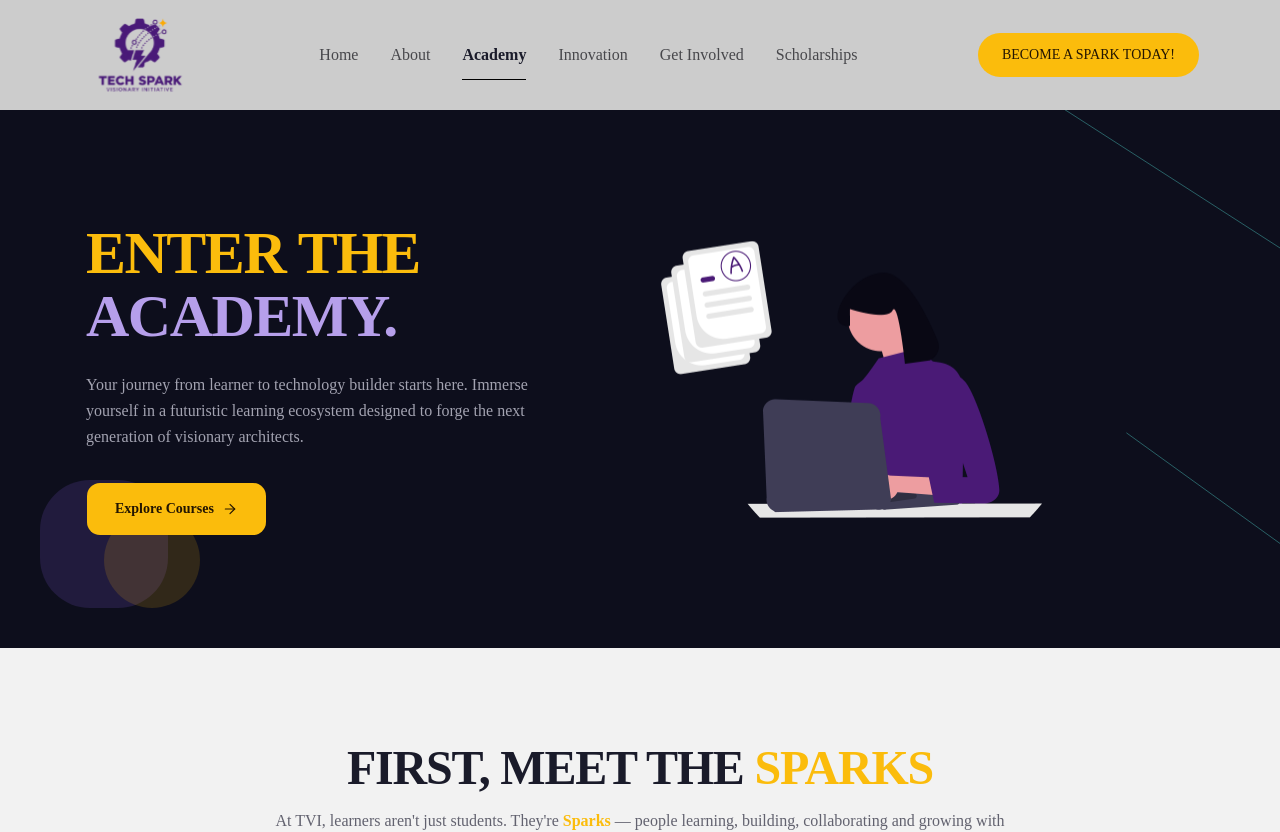
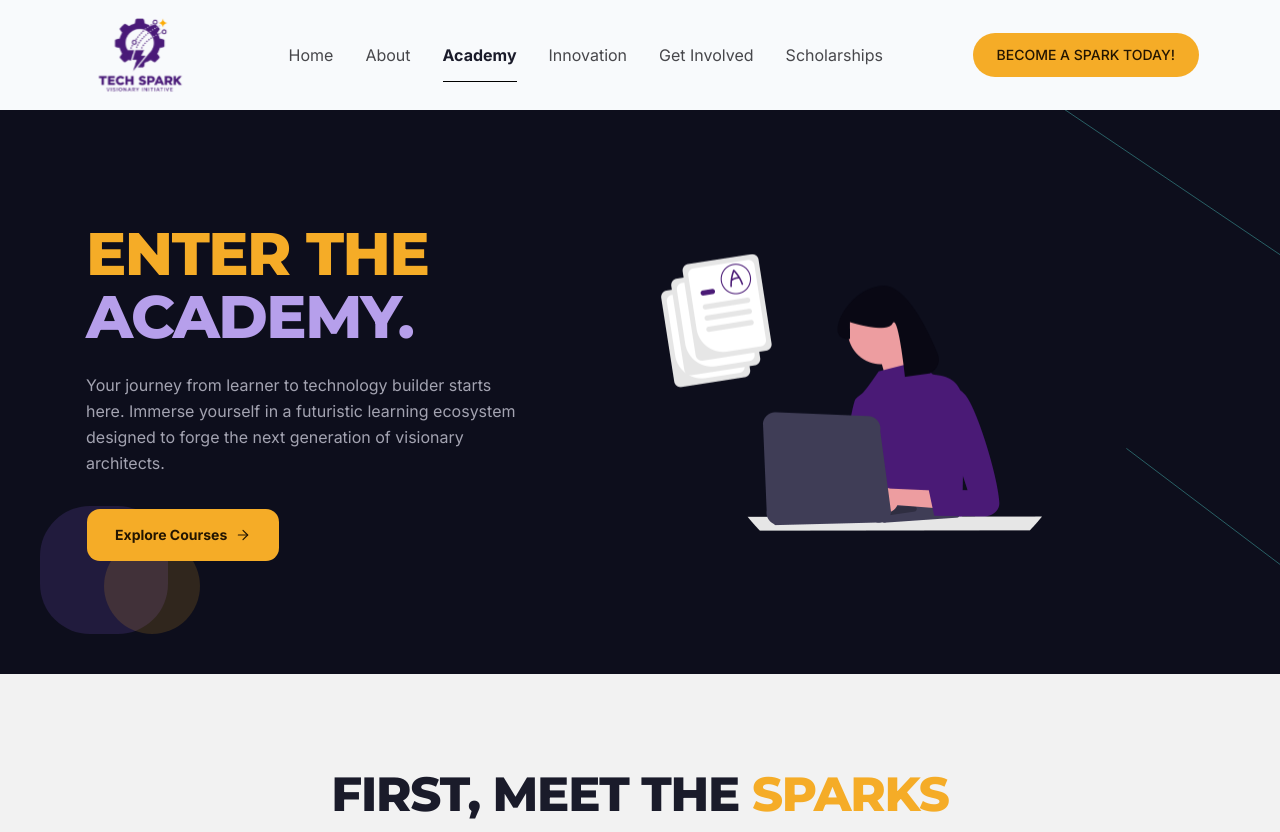
Before and after one commit to Chioma-Okeke/The-Tech-Spark-Initiative, a Next.js app: page /academy in a window 1280 px wide. Shown: the top 832 px of the page. Built offline with nearby package versions, Linux system fonts and the light colour scheme.

Commit message:
feat: redesigned home page to match figma design

```diff
--- a/app/globals.css
+++ b/app/globals.css
@@ -7,9 +7,9 @@
 @theme inline {
     --color-background: var(--background);
     --color-foreground: var(--foreground);
-  --font-sans: var(--font-sans);
-  --font-mono: var(--font-geist-mono);
-  --font-heading: var(--font-sans);
+    --font-montserrat: var(--font-montserrat);
+    --font-inter: var(--font-inter);
+    --font-heading: var(--font-montserrat);
     --color-sidebar-ring: var(--sidebar-ring);
     --color-sidebar-border: var(--sidebar-border);
     --color-sidebar-accent-foreground: var(--sidebar-accent-foreground);
@@ -92,62 +92,68 @@
     /* === Brand primitives ======================================== */
 
     /* Ink — brand navy (hero / footer / every dark section) */
-  --ink-950: oklch(0.13 0.020 280); /* #0A0A12  deep footer            */
-  --ink-900: oklch(0.17 0.030 280); /* #0E0E20  hero / page background */
-  --ink-850: oklch(0.21 0.038 280); /* #14142B  raised dark surface    */
+    --ink-950: oklch(0.13 0.02 280); /* #0A0A12  deep footer            */
+    --ink-900: oklch(0.17 0.03 280); /* #0E0E20  hero / page background */
+    --ink-850: oklch(22.811% 0.0487 275.013); /* #14142B  raised dark surface    */
     --ink-800: oklch(0.26 0.045 280); /* #1B1B38  card on dark           */
-  --ink-700: oklch(0.33 0.060 280); /* #262650  border / divider on dark */
+    --ink-700: oklch(0.33 0.06 280); /* #262650  border / divider on dark */
     --ink-600: oklch(0.43 0.075 280); /* #3A3A6B  hairline / muted stroke  */
-  --ink-muted: oklch(0.40 0.007 286); /* #46464D  secondary / nav text on light */
+    --ink-muted: oklch(
+        0.4 0.007 286
+    ); /* #46464D  secondary / nav text on light */
 
     /* Iris — brand violet (logo, icon chips, lavender headings, purple cards) */
     --iris-950: oklch(0.24 0.075 293); /* #1C1436  purple-tinted dark section */
-  --iris-800: oklch(0.30 0.190 300); /* #41006F  deep violet — card borders on dark */
-  --iris-700: oklch(0.48 0.220 293); /* deep violet — text on light tint    */
-  --iris-600: oklch(0.55 0.240 293); /* #7C3AED  core brand violet          */
-  --iris-500: oklch(0.63 0.200 293); /* #8B5CF6  violet on dark             */
-  --iris-400: oklch(0.75 0.110 298); /* #B39DDB  lavender display headings  */
-  --iris-300: oklch(0.84 0.070 300); /* soft lavender — accent text on dark */
+    --iris-800: oklch(30.522% 0.16047 302.84); /* #41006F  deep violet — card borders on dark */
+    --iris-700: oklch(48.02% 0.22077 293.022); /* deep violet — text on light tint    */
+    --iris-600: oklch(50.975% 0.21484 304.457); /* #7C3AED  core brand violet          */
+    --iris-500: oklch(0.63 0.2 293); /* #8B5CF6  violet on dark             */
+    --iris-400: oklch(0.75 0.11 298); /* #B39DDB  lavender display headings  */
+    --iris-300: oklch(0.84 0.07 300); /* soft lavender — accent text on dark */
     --iris-100: oklch(0.95 0.022 300); /* #F3E9FB  lavender card fill         */
 
     /* Gold — primary action (CTA buttons, key display words, highlights) */
-  --gold-600: oklch(0.73 0.150 70);  /* #E09A0B  pressed / text-safe gold */
-  --gold-500: oklch(0.831 0.169 84);  /* #FBBC00  core CTA gold / --primary       */
-  --gold-400: oklch(0.86 0.135 85);  /* #F8C043  hover / gold on dark     */
-  --gold-100: oklch(0.94 0.032 85);  /* #F6ECD6  cream card fill          */
+    --gold-600: oklch(0.73 0.15 70); /* #E09A0B  pressed / text-safe gold */
+    --gold-500: oklch(79.481% 0.1574 76.068); /* #FBBC00  core CTA gold / --primary       */
+    --gold-400: oklch(0.86 0.135 85); /* #F8C043  hover / gold on dark     */
+    --gold-100: oklch(0.94 0.032 85); /* #F6ECD6  cream card fill          */
 
     /* Aqua — decorative accent only (thin diagram lines, never text/CTAs) */
     --aqua-400: oklch(0.81 0.115 190); /* #3DD6D0 */
 
     /* Neutrals */
-  --paper: oklch(1 0 0);             /* #FFFFFF  cards / crisp surfaces        */
-  --grey-100: oklch(0.96 0 0);       /* #F2F2F2  soft light section            */
-  --grey-200: oklch(0.92 0 0);       /* #EBEBEB  light border                  */
-  --grey-300: oklch(0.845 0 0);      /* #CDCDCD  "Core Values" / page grey band */
-  --greige-100: oklch(0.93 0.008 90);/* #EDE9E0  warm neutral card fill        */
+    --paper: oklch(1 0 0); /* #FFFFFF  cards / crisp surfaces        */
+    --grey-100: oklch(0.96 0 0); /* #F2F2F2  soft light section            */
+    --grey-200: oklch(0.92 0 0); /* #EBEBEB  light border                  */
+    --grey-300: oklch(0.845 0 0); /* #CDCDCD  "Core Values" / page grey band */
+    --greige-100: oklch(
+        0.93 0.008 90
+    ); /* #EDE9E0  warm neutral card fill        */
 
     /* Status */
-  --success: oklch(0.66 0.150 150);
+    --success: oklch(0.66 0.15 150);
     --success-foreground: oklch(0.99 0 0);
 
     /* === Semantic tokens — LIGHT surfaces ======================== */
     --background: var(--paper);
-  --foreground: oklch(0.23 0.028 280);        /* ink text on light */
+    --foreground: oklch(0.23 0.028 280); /* ink text on light */
     --card: var(--paper);
     --card-foreground: oklch(0.23 0.028 280);
     --popover: var(--paper);
     --popover-foreground: oklch(0.23 0.028 280);
     --primary: var(--gold-500);
-  --primary-foreground: oklch(0.21 0.045 78); /* #261A00  warm near-black — label on gold */
+    --primary-foreground: oklch(
+        0.21 0.045 78
+    ); /* #261A00  warm near-black — label on gold */
     --secondary: var(--iris-600);
     --secondary-foreground: oklch(0.99 0 0);
     --muted: var(--grey-100);
-  --muted-foreground: oklch(0.50 0.020 285);
+    --muted-foreground: oklch(0.5 0.02 285);
     --accent: var(--iris-100);
     --accent-foreground: var(--iris-700);
     --destructive: oklch(0.577 0.245 27.325);
-  --border: oklch(0.90 0.004 285);
-  --input: oklch(0.90 0.004 285);
+    --border: oklch(0.9 0.004 285);
+    --input: oklch(0.9 0.004 285);
     --ring: var(--iris-500);
     --chart-1: var(--gold-500);
     --chart-2: var(--iris-600);
@@ -161,7 +167,7 @@
     --sidebar-primary-foreground: oklch(0.99 0 0);
     --sidebar-accent: var(--iris-100);
     --sidebar-accent-foreground: var(--iris-700);
-  --sidebar-border: oklch(0.90 0.004 285);
+    --sidebar-border: oklch(0.9 0.004 285);
     --sidebar-ring: var(--iris-500);
 }
 
@@ -174,19 +180,23 @@
     --popover: var(--ink-850);
     --popover-foreground: oklch(0.97 0.004 285);
     --primary: var(--gold-500);
-  --primary-foreground: oklch(0.21 0.045 78); /* #261A00  warm near-black — label on gold */
+    --primary-foreground: oklch(
+        0.21 0.045 78
+    ); /* #261A00  warm near-black — label on gold */
     --secondary: var(--iris-500);
     --secondary-foreground: oklch(0.99 0 0);
     --muted: var(--ink-800);
-  --muted-foreground: oklch(0.72 0.020 285);
+    --muted-foreground: oklch(0.72 0.02 285);
     --accent: var(--iris-950);
     --accent-foreground: var(--iris-300);
     --destructive: oklch(0.704 0.191 22.216);
     --border: oklch(1 0 0 / 10%);
     --input: oklch(1 0 0 / 15%);
     --ring: var(--iris-400);
-  --ink-muted: oklch(0.68 0.010 286); /* lighter grey — secondary text on dark */
-  --success: oklch(0.72 0.160 155);
+    --ink-muted: oklch(
+        0.68 0.01 286
+    ); /* lighter grey — secondary text on dark */
+    --success: oklch(0.72 0.16 155);
     --chart-1: var(--gold-400);
     --chart-2: var(--iris-400);
     --chart-3: var(--aqua-400);
@@ -208,8 +218,14 @@
     }
     body {
         @apply bg-background text-foreground;
+        @apply font-inter;
     }
-  html {
-    @apply font-sans;
+    h1,
+    h2,
+    h3,
+    h4,
+    h5,
+    h6 {
+        @apply font-heading;
     }
 }
--- a/app/layout.tsx
+++ b/app/layout.tsx
@@ -1,16 +1,16 @@
 import type { Metadata } from "next";
-import { Geist, Geist_Mono } from "next/font/google";
+import { Inter, Montserrat } from "next/font/google";
 import "./globals.css";
 
-const geistSans = Geist({
-  variable: "--font-geist-sans",
+const inter = Inter({
+  variable: "--font-inter",
   subsets: ["latin"],
-});
+})
 
-const geistMono = Geist_Mono({
-  variable: "--font-geist-mono",
-  subsets: ["latin"],
-});
+const monsterrant = Montserrat({
+  variable: "--font-montserrat",
+  subsets: ["latin"]
+})
 
 export const metadata: Metadata = {
   title: "Create Next App",
@@ -21,7 +21,7 @@ export default function RootLayout({ children }: LayoutProps<"/">) {
   return (
     <html
       lang="en"
-      className={`${geistSans.variable} ${geistMono.variable} h-full antialiased`}
+      className={`${inter.variable} ${monsterrant.variable} h-full antialiased`}
     >
       <body className="min-h-full flex flex-col">{children}</body>
     </html>
--- a/components/home/image-illustration.tsx
+++ b/components/home/image-illustration.tsx
@@ -4,12 +4,12 @@ const ImageIllustration = () => {
     return (
         <div className="relative mx-auto w-full max-w-105 sm:max-w-120 lg:mr-0 lg:ml-auto lg:max-w-140">
             {/* translucent brand panels behind the frame */}
-            <div className="absolute -right-4 top-6 bottom-6 w-3/4 rounded-l-[44px] rounded-br-[44px] bg-iris-400/15" />
-            <div className="absolute -bottom-6 -left-5 size-32 rounded-[40px] bg-iris-400/20 sm:size-40" />
-            <div className="absolute -bottom-10 left-6 size-28 rounded-[40px] bg-gold-400/25 sm:size-36" />
+            <div className="absolute -left-6 right-1 top-6 -bottom-6 w-full rounded-bl-[20px] rounded-tr-[44px] rounded-br-[44px] bg-iris-400/15 sm:-left-10 sm:top-8 sm:-bottom-8 lg:-left-18 lg:right-2 lg:top-12 lg:-bottom-10 lg:max-h-117.25 lg:max-w-143" />
+            <div className="absolute -bottom-6 -left-6 size-32 rounded-[40px] bg-iris-400/20 sm:-bottom-10 sm:-left-16 sm:size-40 max-w-48 max-h-[180px] lg:-bottom-14 lg:-left-32" />
+            <div className="absolute -bottom-8 -left-4 size-28 rounded-[40px] bg-gold-400/25 sm:-bottom-12 sm:-left-8 sm:size-36 max-h-[162px] lg:-bottom-18 lg:-left-12" />
 
             {/* framed image */}
-            <div className="relative z-10 overflow-hidden rounded-2xl border border-white/10 shadow-2xl">
+            <div className="relative ml-auto z-10 overflow-hidden rounded-[11px] border border-white/10 shadow-2xl max-w-121">
                 <Image
                     src="/futuristic-woman.png"
                     alt="A technologist interacting with a holographic city interface"
--- a/components/shared/nav-bar.tsx
+++ b/components/shared/nav-bar.tsx
@@ -17,7 +17,7 @@ const NavBar = () => {
     const [open, setOpen] = useState(false)
 
     return (
-        <section className="bg-grey-300">
+        <section className="bg-[#F8FAFC]">
             <PaddingContainer className="py-4">
                 <MaxContainer>
                     <div className="flex items-center justify-between gap-4">
```
Also changed, not shown: components/home/core-values-section.tsx (+17 -12 lines), components/home/hero-section.tsx (+12 -13 lines), components/home/innovation-lab-section.tsx (+11 -13 lines), components/home/outreach-section.tsx (+23 -23 lines), components/shared/footer.tsx (+7 -4 lines), icons/index.tsx (+75 -0 lines), lib/data.ts (+8 -4 lines), public/innovation-section.png (added). Lines whose indentation alone changed are shown as unchanged.
